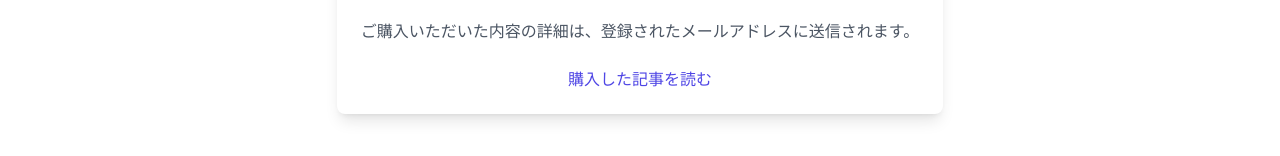
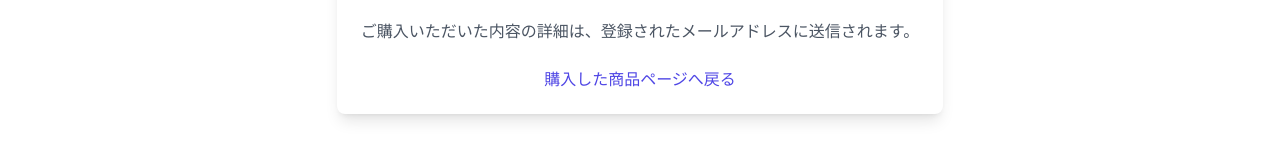
Before and after one commit to yamashitayukitaka/book-commerce-app, a Next.js app: page /book/checkout-success in a window 1280 px wide. Shown: the part 234-390 px from the top of the page. Built offline with nearby package versions, Linux system fonts and the light colour scheme; no server answers.

Commit message:
リンク名変更

```diff
--- a/app/book/checkout-success/page.tsx
+++ b/app/book/checkout-success/page.tsx
@@ -63,7 +63,7 @@ const PurchaseSuccess = () => {
             href={`/book/${bookUrl}`}
             className="text-indigo-600 hover:text-indigo-800 transition duration-300"
           >
-            購入した記事を読む
+            購入した商品ページへ戻る
           </Link>
         </div>
       </div>
```
